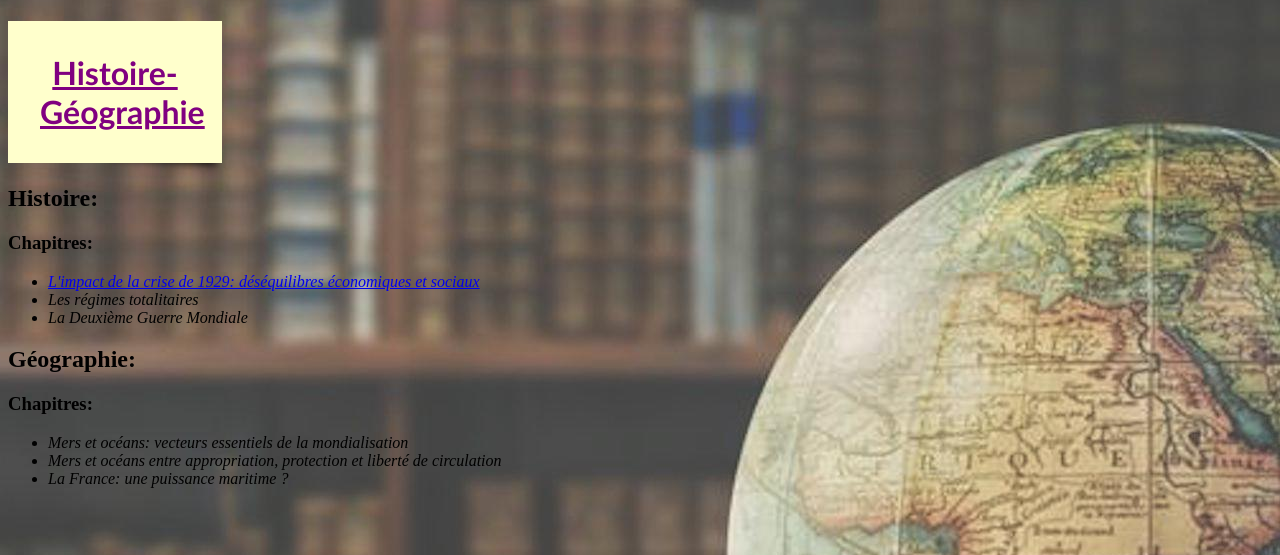
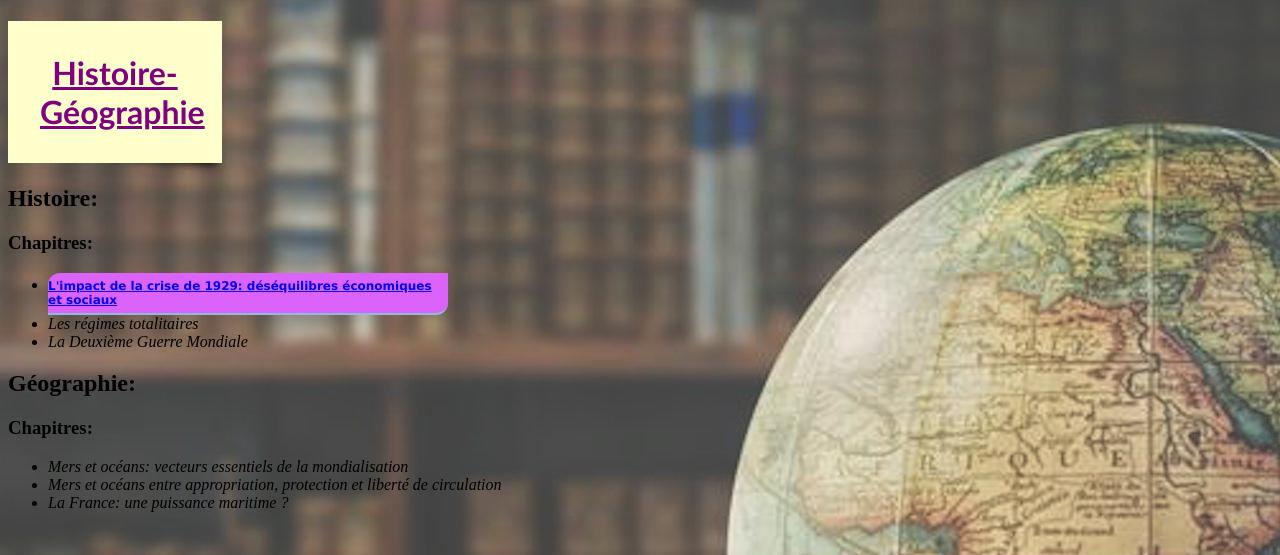
Before and after one commit to denisdoryan/mescours, a PHP site: the page made by Cours HIGEO/histoire.html in a window 1280 px wide. Shown: the top 555 px of the page. Run offline with PHP 8.4, Linux system fonts and the light colour scheme.

Commit message:
Update stylehigeo.css

```diff
--- a/Cours HIGEO/stylehigeo.css
+++ b/Cours HIGEO/stylehigeo.css
@@ -33,3 +33,15 @@ html
   -webkit-background-size: cover;
   background: url("fondHIGEO.jpg") no-repeat center fixed;
 }
+
+.bouton1 {
+  border-radius:12px 0 12px 0;
+  background: #DC63FA;
+  border:none;
+  color:#fff;
+  font:bold 12px Verdana;
+  padding:6px 0 6px 0;
+  width: 400px;
+  border-bottom: 2px solid #90bade;
+  margin: 0;
+}
```
